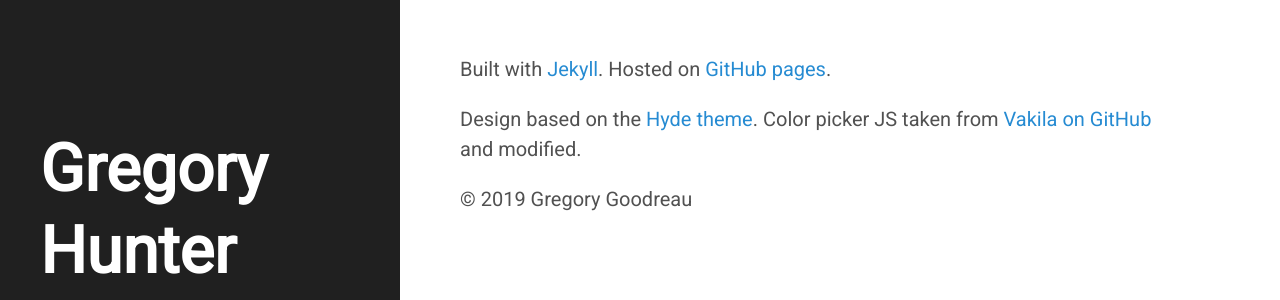
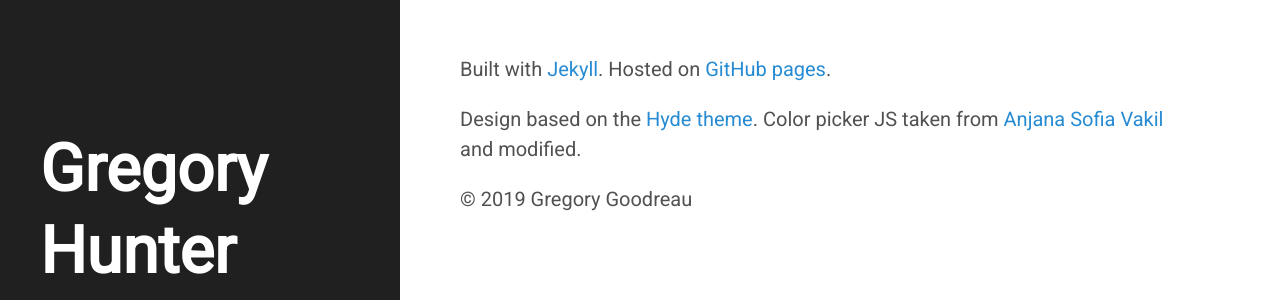
Before and after one commit to ghgoodreau/ghgoodreau.github.io, a Jekyll site: the page built from credits/index.md, in a window 1280 px wide. Shown: the part 136-436 px from the top of the page. Built offline with Jekyll 4.4.1, drawn with Linux system fonts in a browser that asks for light colours.

Commit message:
Update index.md

```diff
--- a/credits/index.md
+++ b/credits/index.md
@@ -5,6 +5,6 @@ title: Site credits
 
 Built with [Jekyll](https://jekyllrb.com/). Hosted on [GitHub pages](https://pages.github.com/).
 
-Design based on the [Hyde theme](https://hyde.getpoole.com/). Color picker JS taken from [Vakila on GitHub](https://github.com/vakila) and modified.
+Design based on the [Hyde theme](https://hyde.getpoole.com/). Color picker JS taken from [Anjana Sofia Vakil](https://github.com/vakila) and modified.
 
 © {{ site.time | date: '%Y' }} {{ site.author.name }}
```
